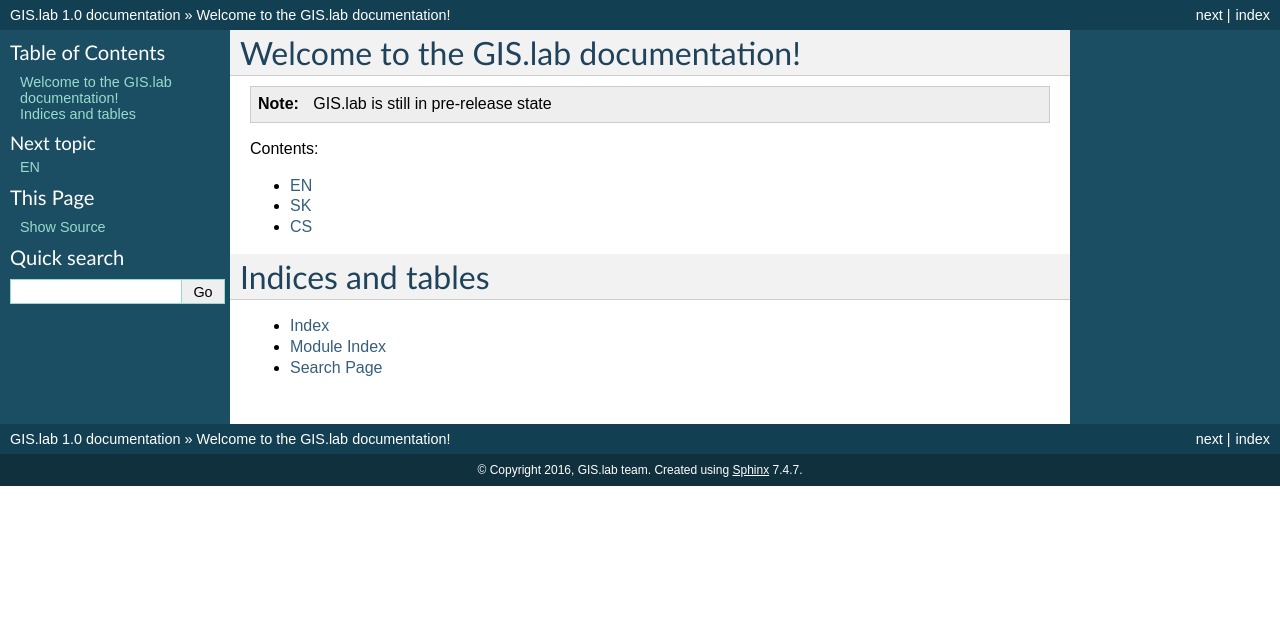
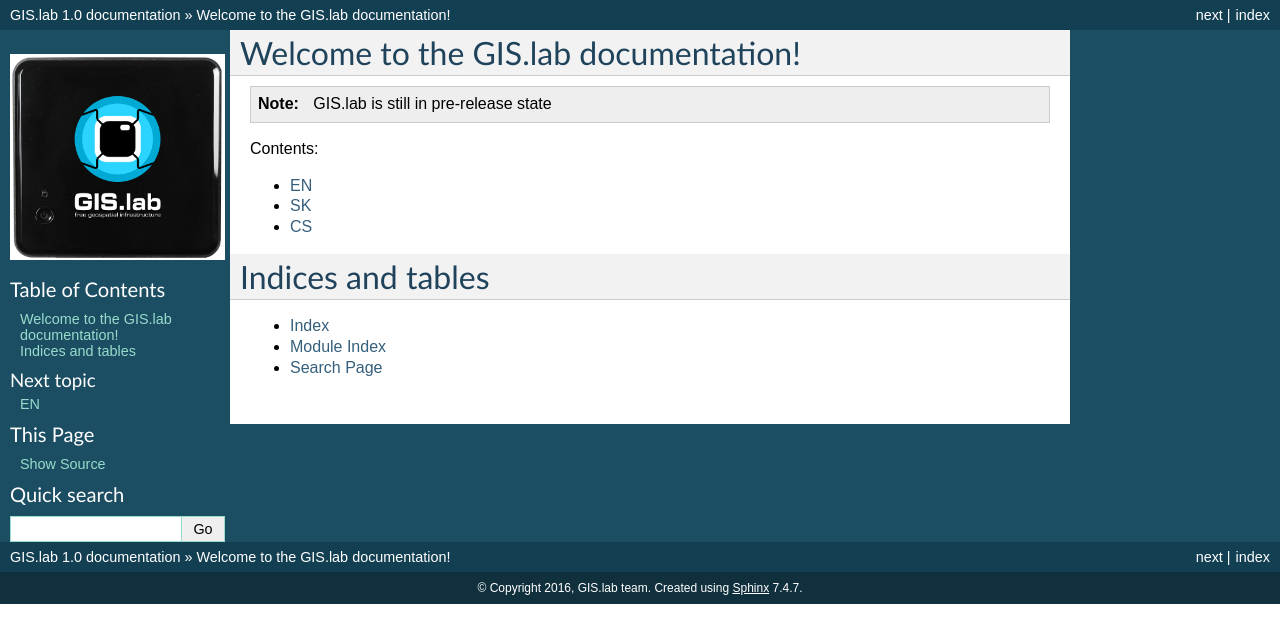
Before and after one commit to lfurtkevicova/gislab-my-notes, a Sphinx documentation site: the page built from docs/index.rst, in a window 1280 px wide. Shown: the top 643 px of the page. Built offline with Sphinx 7.4.7, drawn with Linux system fonts in a browser that asks for light colours; pages that are not in the unit, such as notebooks, are missing from menus.

Commit message:
Experimnet with logo

```diff
--- a/docs/conf.py
+++ b/docs/conf.py
@@ -117,7 +117,7 @@
 
 # The name of an image file (relative to this directory) to place at the top
 # of the sidebar.
-#html_logo = None
+html_logo = 'logo.png'
 
 # The name of an image file (within the static path) to use as favicon of the
 # docs.  This file should be a Windows icon file (.ico) being 16x16 or 32x32
```
Also changed, not shown: docs/en/logo.png (deleted), docs/logo.png (renamed from docs/cs/logo.png), docs/sk/logo.png (deleted).
